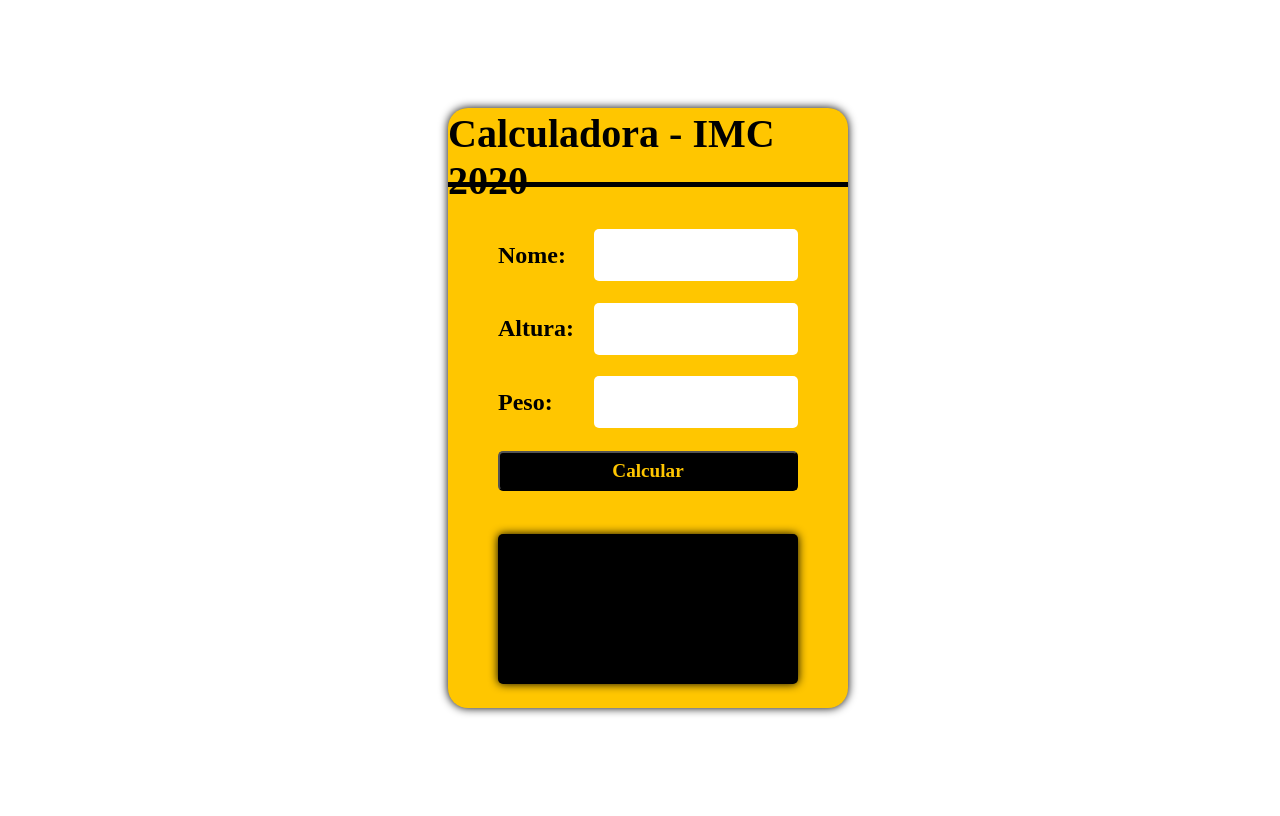
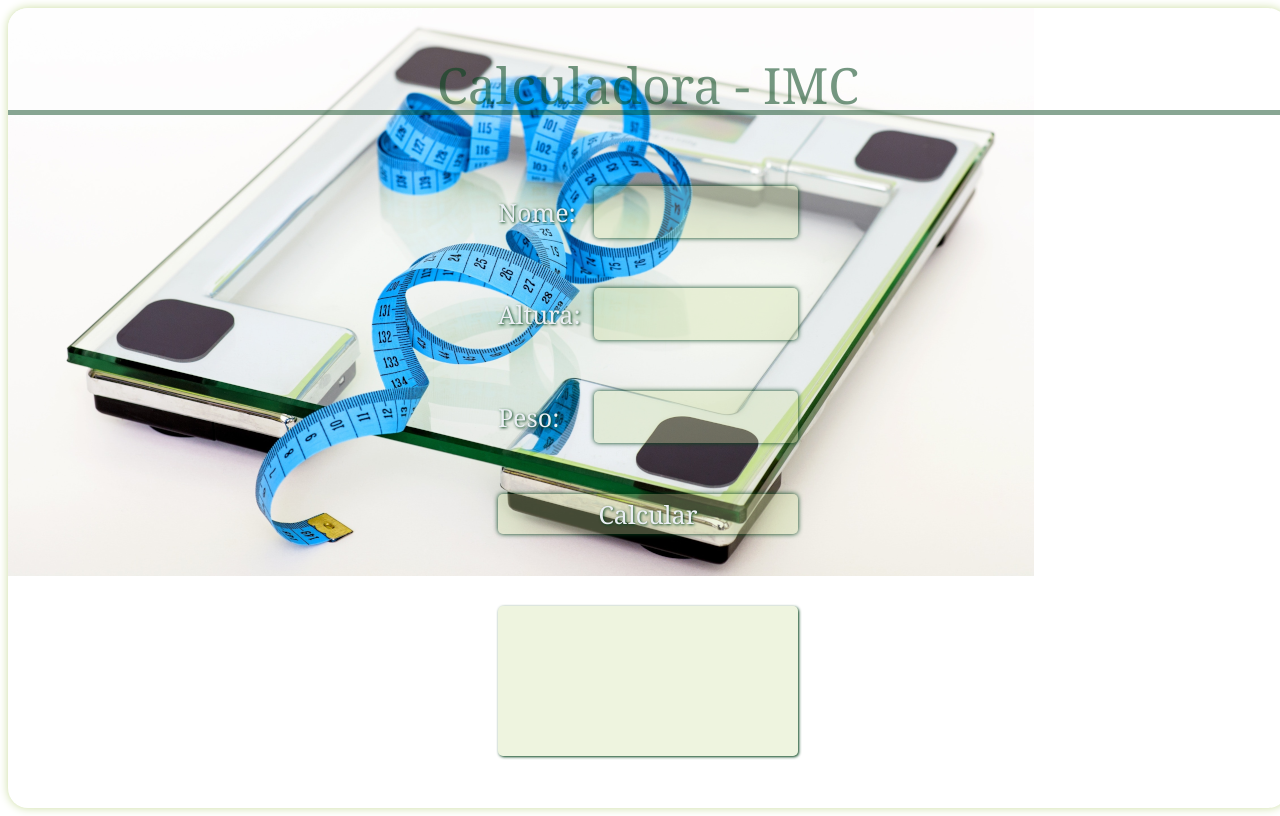
Before and after one commit to FabioSilva76/CalculadoraIMC, a plain HTML site: page index.html in a window 1280 px wide. Drawn offline with Linux system fonts and the light colour scheme.

Commit message:
Melhoramento do EStiloCss

```diff
--- a/index.html
+++ b/index.html
@@ -1,5 +1,5 @@
 <!DOCTYPE html>
-<html lang="en">
+<html lang="pt-br">
   <head>
     <meta charset="UTF-8">
     <meta name="viewport" content="width=device-width, initial-scale=1.0">
@@ -9,7 +9,8 @@
   <body>
     <main>
       <div class="container">
-        <div class="title"> Calculadora - IMC 2020</div>
+        <div class="title"> Calculadora - IMC  </div>
+
         <div class="input">
             <label>Nome:</label>
             <input type="text" id='nome'>
--- a/style.css
+++ b/style.css
@@ -1,22 +1,23 @@
+
 main{
   display: flex;
   width: 100vw;
   height: 100vh;
   justify-content: center;
   align-items: center;
-
 }
 
 .container{
   display: flex;
   flex-direction: column;
-  background: rgb(255,198,0);
-  width: 400px;
-  height: 600px;
+  background: url(/balanca.png) no-repeat;
+  width: 100%;
+  height: 100%;
   align-items: center;
   justify-content: space-evenly;
   border-radius: 20px;
-  box-shadow: 0 0 10px black;
+  box-shadow: 0px 0px 10px #cbdda0;
+
 }
 
 .title{
@@ -25,8 +26,10 @@ main{
   align-items: center;
   width: 100%;
   height: 50px;
-  font: bold 2.5rem serif;
-  border-bottom: solid 5px black;
+  font-family: Georgia, Times, 'Times New Roman', serif;
+  font-size: 50px;
+  color: #04431b8c;
+  border-bottom: solid 5px #04431b78;
   margin-bottom: 20px;
 }
 
@@ -36,30 +39,43 @@ main{
   height: 50px;
   justify-content: space-between;
   align-items: center;
+
 }
 .input input {
   width: 200px;
   height: 50px;
   border-radius: 5px;
-  border:none;
   outline: 0;
-  font: bold 1.5rem serif;
+  font-size: 25px;
   text-align: center;
+  background-color: #cbdda055;
+  border: none;
+  box-shadow: 0px 0px 5px #04431b;
+  font-family: Georgia, Times, 'Times New Roman', serif;
+  text-shadow:1px 1px 3px #04431b ;
+  color: #ebeff4;
 }
 
 .input label {
-  font: bold 1.5rem serif;
+  font-size: 25px;
+  text-shadow:1px 1px 3px #04431b ;
+  color: #ebeff4;
+  font-family: Georgia, Times, 'Times New Roman', serif;
 }
-
 button{
   width: 300px;
   height: 40px;
-  font: bold 1.2rem serif;
-  background: #000;
-  color: rgb(255,198,0);
+  font-size: 25px;
+  background: #cbdda06e;
+  color: #ebeff4;
   outline: none;
   border-radius: 5px;
   cursor: pointer;
+  background-color: #cbdda055;
+  box-shadow: 0px 0px 5px #04431b;
+  text-shadow:1px 1px 3px #04431b ;
+  font-family: Georgia, Times, 'Times New Roman', serif;
+  border: none;
 }
 
 .result{
@@ -69,11 +85,12 @@ button{
   width: 300px;
   height: 150px;
   border-radius: 5px;
-  font: italic 1.5rem serif;
-  box-shadow: 0px 0px 10px black;
-  background: #000;
-  color: rgb(255,198,0);
-  padding: 20px;
+  font-family: Georgia, Times, 'Times New Roman', serif;
+  font-size: 25px;
+  box-shadow: 1px 1px 3px #04431b;
+  color:#ebeff4;
+  text-shadow:1px 1px 3px #04431b;
   box-sizing: border-box;
   user-select: none;
+  background-color: #cbdda055;
 }
```
Also changed, not shown: balanca.jpg (added), balanca.png (added).
